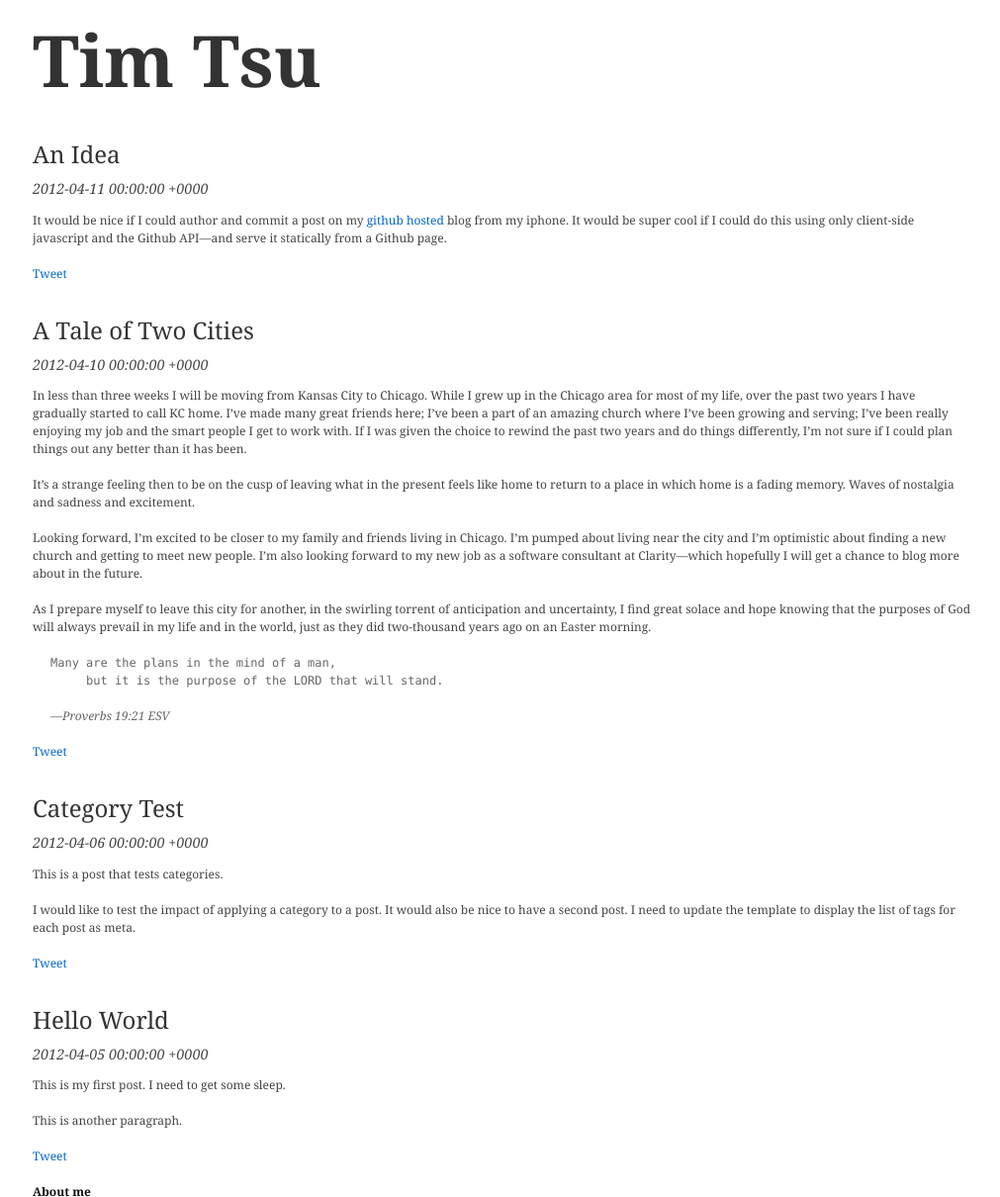
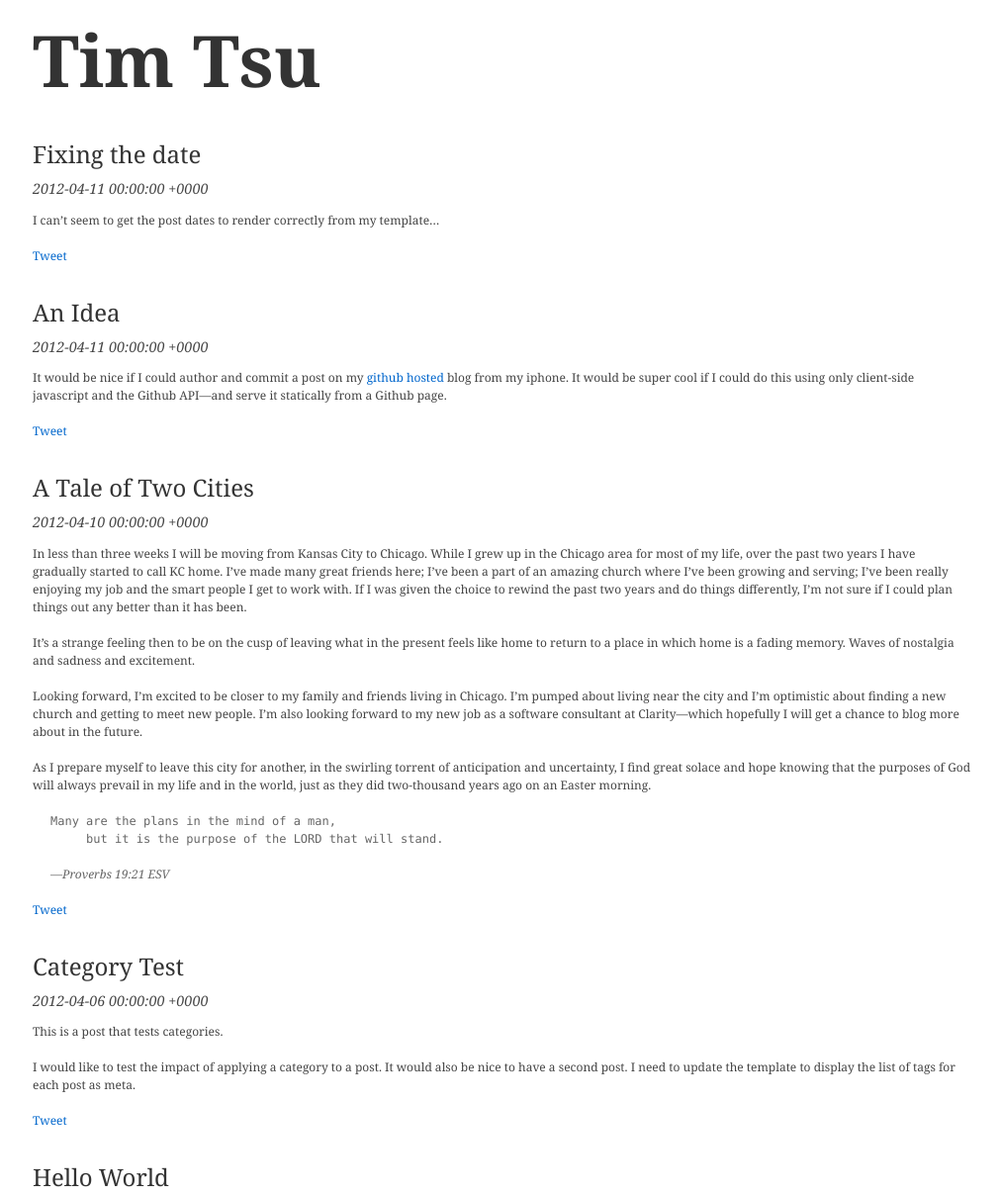
Before and after one commit to ttsu/ttsu.github.com, a Jekyll site: the page built from index.html, in a window 1280 px wide, cut to the strip 0-1210 px from the top of the page. Shown: the whole strip at 99% size, without its empty margins (132-1143 px from the left). Built offline with Jekyll 4.4.1, drawn with Linux system fonts in a browser that asks for light colours; comment, search, counter and statistics services are not loaded.

Commit message:
adding post to see if date gets rerendered

```diff
--- a/_layouts/post.html
+++ b/_layouts/post.html
@@ -4,11 +4,10 @@ layout: default
 <article>
     <header>
         <h1>{{ page.title }}</h1>
-        <time datetime="{{ page.date | date_to_xmlschema }}" pubdate>{{page.date | date_to_string}}</time>
+        <time datetime="{{ page.date | date_to_xmlschema }}" pubdate>{{ page.date | date_to_string }}</time>
     </header>
 {{ content }}
     <footer>
-        <p>Last updated {{site.time | date_to_string}}</p>
         <p class="tweet">{% include twitter/share %}</p>
     </footer>
 </article>
--- /dev/null
+++ b/_posts/2012-04-11-Fix-Date.md
@@ -0,0 +1,5 @@
+---
+layout: post
+title: Fixing the date
+---
+I can't seem to get the post dates to render correctly from my template...
```
